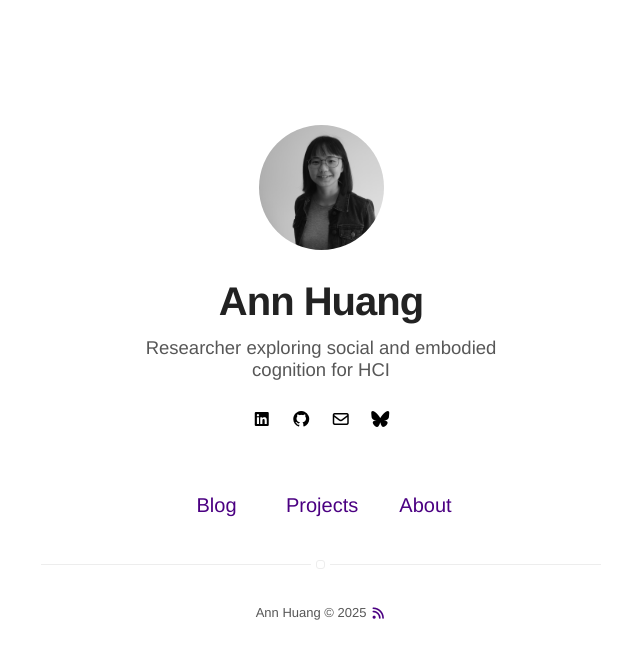
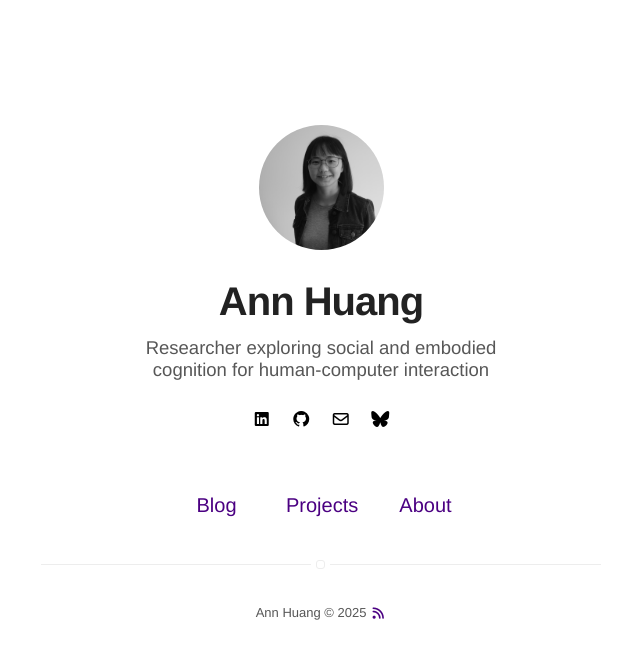
Before and after one commit to annhuangresearch/annhuangresearch.github.io, a Jekyll site: the page built from index.html, in a window 1280 px wide. Shown: the top 659 px of the page, without its empty margins (319-959 px from the left). Built offline with Jekyll 4.4.1, drawn with Linux system fonts in a browser that asks for light colours.

Commit message:
revised description

```diff
--- a/_config.yml
+++ b/_config.yml
@@ -1,6 +1,6 @@
 # main text of home
 title: Ann Huang
-bio: Researcher exploring social and embodied cognition for HCI
+bio: Researcher exploring social and embodied cognition for human-computer interaction
 
 # if it's an external image, update below for true
 # better with square images
```
Also changed, not shown: _posts/2022-12-08-GLM-simulation-slides.md (line endings or trailing spaces).
